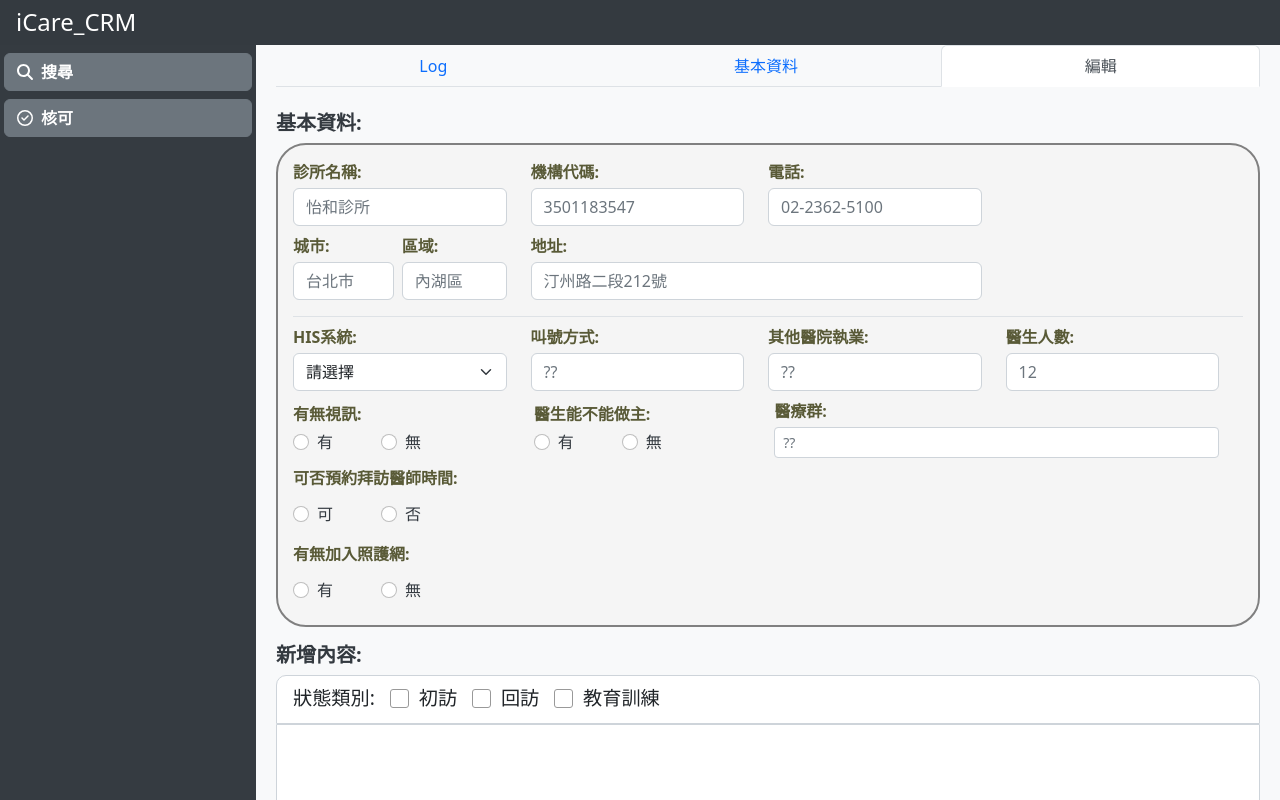
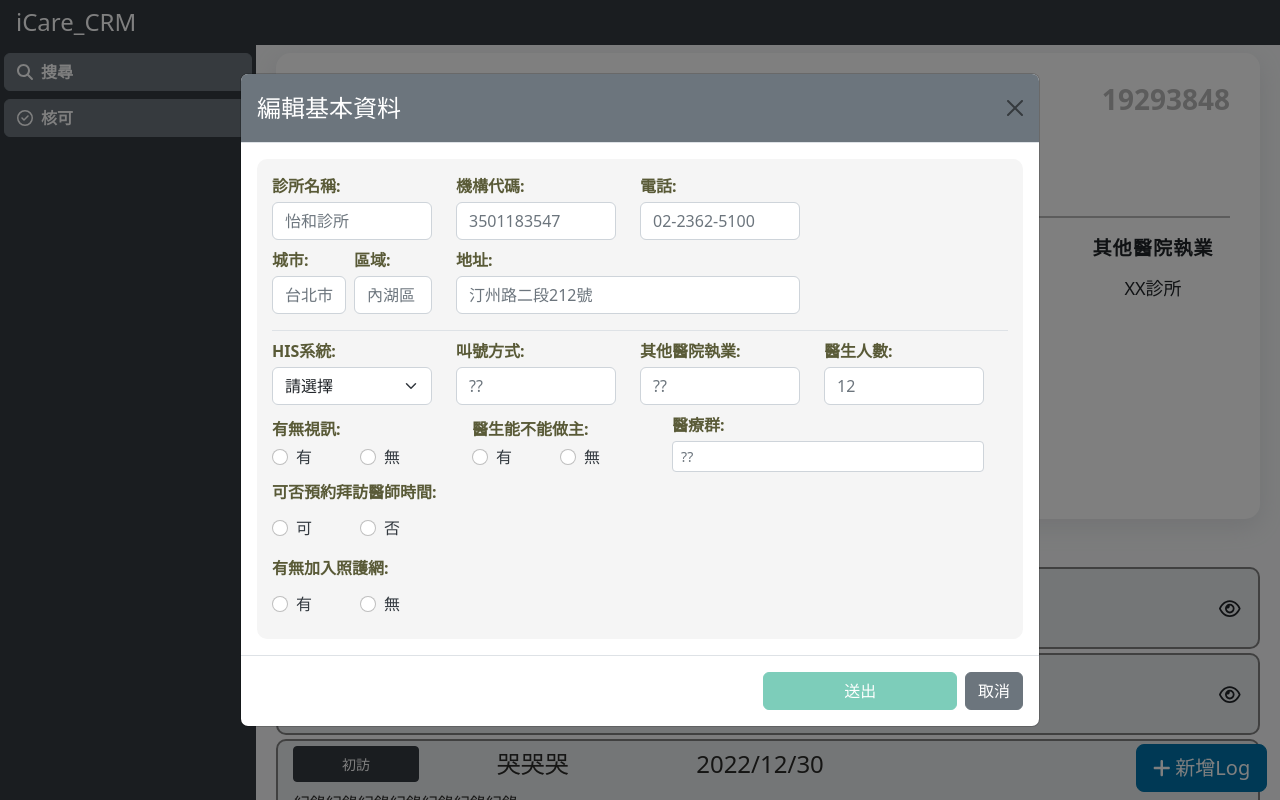
Before and after one commit to ice459pp/icare_crm, a React (Create React App) app: page /#/clinic/1 in a window 1280 px wide. Both pictures are taken after a click on the button "編輯". Built offline with nearby package versions, Linux system fonts and the light colour scheme.

Commit message:
inform finish

```diff
--- a/src/component/home/clinic-detail.js
+++ b/src/component/home/clinic-detail.js
@@ -1,4 +1,4 @@
-import React, { Fragment } from "react";
+import React, { Fragment, useState } from "react";
 import { FontAwesomeIcon } from "@fortawesome/react-fontawesome";
 // import Search from "../component/home/search";
 import { useParams } from "react-router-dom";
@@ -6,7 +6,12 @@ import Tab from "react-bootstrap/Tab";
 import Tabs from "react-bootstrap/Tabs";
 // import ClinicDetail from "../component/home/clinic-list"
 import ClinicDetailLog from "./clinicDetail-log";
-import ClinicInformation from "./clinicInformation";
+import Modal_ClinicInformation from "./inform/Modal_ClinicInformation";
+import Button from "react-bootstrap/Button";
+import Modal from "react-bootstrap/Modal";
+import HomeIcon from "../icon/Home_icon";
+import PhoneIcon from "../icon/Phone_icon";
+import Modal_AddLog from "./log/modal_addLog";
 let arrayLog = [
   {
     id: "qwdqwqwde",
@@ -29,106 +34,161 @@ let arrayLog = [
     name: "sdssaf",
   },
 ];
-const style = {
-  height: `300px`,
-};
+
 const ClinicDetail = () => {
   // ClinicDetail13
   let params = useParams();
+  const [informModalShow, setInformModalShow] = useState(false);
 
+  const handleInformModaClose = () => setInformModalShow(false);
+  const handleInformModaShow = () => setInformModalShow(true);
+  const [logModalShow, setLogModalShow] = useState(false);
+
+  const handleLOGModalClose = () => setLogModalShow(false);
+  const handleLOGModalShow = () => setLogModalShow(true);
   return (
     <Fragment>
       <div className="w-100 padding-RWD">
-        <Tabs
-          defaultActiveKey="profile"
-          id="fill-tab-example"
-          className="mb-3"
-          fill
+        <div className="py-2 w-100">
+          {/* <div className="h5 text-dark fw-bolder">基本資料:</div> */}
+          <div className="w-100 bg-white  inform">
+            <section className="clinicName">
+              <div className="h3 fw-bolder  text-primary">愛管家診所</div>
+              <div className="h3 fw-bolder code">19293848</div>
+            </section>
+            <section className="d-flex align-items-center mt-1">
+              <div className="h5   text-dark">
+                <HomeIcon></HomeIcon>
+              </div>
+              <div className="h5  ps-3 code">台北市內湖區陽光街321巷</div>
+            </section>
+            <section className="d-flex align-items-center mt-1 mb-2 ">
+              <div className="h5   text-dark">
+                <PhoneIcon></PhoneIcon>
+              </div>
+              <div className="h5  ps-3 text-info">0912345678</div>
+            </section>
+            <div className="line"></div>
+            <section className=" card">
+              <div className="card-item">
+                <div className="card-item-title">HIS系統</div>
+                <div className="card-item-content">耀聖</div>
+              </div>
+              <div className="card-item">
+                <div className="card-item-title">有無視訊</div>
+                <div className="card-item-content text-success">有</div>
+              </div>
+              <div className="card-item">
+                <div className="card-item-title">醫師能否做主</div>
+                <div className="card-item-content text-danger">不能</div>
+              </div>
+              <div className="card-item">
+                <div className="card-item-title">醫師人數</div>
+                <div className="card-item-content">3</div>
+              </div>
+              <div className="card-item">
+                <div className="card-item-title">叫號方式</div>
+                <div className="card-item-content">線上叫號</div>
+              </div>
+              <div className="card-item">
+                <div className="card-item-title">其他醫院執業</div>
+                <div className="card-item-content">XX診所</div>
+              </div>
+            </section>
+            <section className="mt-1 table">
+              <div className="table-item">
+                <div className="table-item-title">有無加入照護網:</div>
+                <div className="table-item-content">有 dfgdsgsdfghdfgh</div>
+              </div>
+              <div className="table-item">
+                <div className="table-item-title">可否預約拜訪時間:</div>
+                <div className="table-item-content">有 dfgdsgsdfghdfgh</div>
+              </div>
+              <div className="table-item">
+                <div className="table-item-title">醫療群:</div>
+                <div className="table-item-content">有 dfgdsgsdfghdfgh</div>
+              </div>
+            </section>
+            <section className="w-100 text-center  mt-4 mb-1">
+              <Button
+                variant="success"
+                className="text-white edit_button"
+                onClick={handleInformModaShow}
               >
-          <Tab eventKey="log" title="Log">
+                編輯
+              </Button>
+            </section>
+          </div>
+        </div>
         <div className="py-2 w-100">
           <div className="h5 text-dark fw-bolder">Log:</div>
           {arrayLog.map((item) => (
             <ClinicDetailLog key={item.id}></ClinicDetailLog>
           ))}
         </div>
-          </Tab>
-          <Tab eventKey="home" title="基本資料">
-            <div className="py-2 w-100">
-              <div className="h5 text-dark fw-bolder">基本資料:</div>
-              <ClinicInformation></ClinicInformation>
       </div>
-          </Tab>
-          <Tab eventKey="profile" title="編輯">
-            <div className="py-2 w-100">
-              <div className="h5 text-dark fw-bolder">基本資料:</div>
-              <ClinicInformation></ClinicInformation>
+      <Modal
+        show={informModalShow}
+        onHide={handleInformModaClose}
+        backdrop="static"
+        keyboard={false}
+        aria-labelledby="contained-modal-title-vcenter"
+        centered
+        size="lg"
+      >
+        <Modal.Header className="bg-secondary text-white" closeButton>
+          <Modal.Title>編輯基本資料</Modal.Title>
+        </Modal.Header>
+        <Modal.Body>
+          <Modal_ClinicInformation></Modal_ClinicInformation>
+        </Modal.Body>
+        <Modal.Footer>
+          <Button
+            variant="success"
+            className="text-white w-25"
+            onClick={handleInformModaClose}
+          >
+            送出
+          </Button>
+          <Button variant="secondary" onClick={handleInformModaClose}>
+            取消
+          </Button>
+        </Modal.Footer>
+      </Modal>
+      <div className="log_button">
+        <Button variant="primary" size="lg" onClick={handleLOGModalShow}>
+          <FontAwesomeIcon icon="fa-solid fa-plus" /> 新增Log
+        </Button>{" "}
       </div>
-
-            <div className="py-2">
-              <div className="form-floating">
-                <div className="h5 text-dark fw-bolder">新增內容:</div>
-                <div className="input-group  px-2 ps-3 py-2 radio-custom inputRadio">
-                  <div className="pe-3">狀態類別:</div>
-                  <div className="form-check form-check-inline">
-                    <input
-                      className="form-check-input custom-control-input"
-                      type="radio"
-                      name="radio"
-                      id="radio1"
-                    />
-                    <label
-                      className="form-check-label custom-control-label"
-                      for="radio1"
+      <Modal
+        className="radio-custom"
+        show={logModalShow}
+        onHide={handleLOGModalClose}
+        centered
+        backdrop="static"
+        keyboard={false}
+        size="lg"
+        aria-labelledby="contained-modal-title-vcenter"
       >
-                      初訪
-                    </label>
-                  </div>
-                  <div className="form-check form-check-inline">
-                    <input
-                      className="form-check-input custom-control-input"
-                      type="radio"
-                      name="radio"
-                      id="radio2"
-                    />
-                    <label
-                      className="form-check-label custom-control-label"
-                      for="radio2"
+        <Modal.Header className="bg-secondary text-white" closeButton>
+          <Modal.Title>新增log</Modal.Title>
+        </Modal.Header>
+        <Modal.Body>
+          <Modal_AddLog></Modal_AddLog>
+        </Modal.Body>
+        <Modal.Footer>
+          <Button
+            variant="success"
+            className="text-white w-25"
+            onClick={handleLOGModalClose}
           >
-                      回訪
-                    </label>
-                  </div>
-                  <div className="form-check form-check-inline">
-                    <input
-                      className="form-check-input custom-control-input"
-                      type="radio"
-                      name="radio"
-                      id="radio2"
-                    />
-                    <label
-                      className="form-check-label custom-control-label"
-                      for="radio2"
-                    >
-                      教育訓練
-                    </label>
-                  </div>
-                </div>
-                <textarea
-                  style={style}
-                  className="form-control inputTextarea"
-                  placeholder="Leave a comment here"
-                  id="floatingTextarea2"
-                ></textarea>
-              </div>
-            </div>
-            <div className="d-flex justify-content-center w-100 py-2">
-              <button type="button" className="btn btn-primary w-25">
             送出
-              </button>
-            </div>
-          </Tab>
-        </Tabs>
-      </div>
+          </Button>
+          <Button variant="secondary" onClick={handleLOGModalClose}>
+            取消
+          </Button>
+        </Modal.Footer>
+      </Modal>
     </Fragment>
   );
 
--- a/src/component/home/clinic-list-item.js
+++ b/src/component/home/clinic-list-item.js
@@ -2,7 +2,7 @@ import React, { Fragment } from "react";
 import { FontAwesomeIcon } from '@fortawesome/react-fontawesome'
 // import Search from "../component/home/search";
 // import ClinicList from "../component/home/clinic-list"
-import { useHistory, Link } from "react-router-dom";
+import { useHistory, Link, } from "react-router-dom";
 const ClinicListItem = (props) => {
     // ClinicListItem13
     let { item } = props
--- /dev/null
+++ b/src/component/home/log/modal_addLog.js
@@ -0,0 +1,69 @@
+import React, { Fragment } from "react";
+import { FontAwesomeIcon } from "@fortawesome/react-fontawesome";
+import { useHistory, Link } from "react-router-dom";
+import { Button, Modal, Form } from "react-bootstrap";
+const modalAddLog = (props) => {
+  const style = {
+    height: `300px`,
+  };
+  return (
+    <Fragment>
+      <div className="py-2">
+        <div className="form-floating">
+          <div className="input-group  px-2 ps-3 py-2 radio-custom inputRadio">
+            <div className="pe-3">狀態類別:</div>
+            <div className="form-check form-check-inline">
+              <input
+                className="form-check-input custom-control-input"
+                type="radio"
+                name="radio"
+                id="radio1"
+              />
+              <label
+                className="form-check-label custom-control-label"
+                for="radio1"
+              >
+                初訪
+              </label>
+            </div>
+            <div className="form-check form-check-inline">
+              <input
+                className="form-check-input custom-control-input"
+                type="radio"
+                name="radio"
+                id="radio2"
+              />
+              <label
+                className="form-check-label custom-control-label"
+                for="radio2"
+              >
+                回訪
+              </label>
+            </div>
+            <div className="form-check form-check-inline">
+              <input
+                className="form-check-input custom-control-input"
+                type="radio"
+                name="radio"
+                id="radio2"
+              />
+              <label
+                className="form-check-label custom-control-label"
+                for="radio2"
+              >
+                教育訓練
+              </label>
+            </div>
+          </div>
+          <textarea
+            style={style}
+            className="form-control inputTextarea"
+            placeholder="Leave a comment here"
+            id="floatingTextarea2"
+          ></textarea>
+        </div>
+      </div>
+    </Fragment>
+  );
+};
+export default modalAddLog;
--- /dev/null
+++ b/src/component/icon/Home_icon.js
@@ -0,0 +1,17 @@
+const HomeIcon = () => {
+  return (
+    <svg
+      width="30"
+      height="30"
+      viewBox="0 0 24 24"
+      fill="none"
+      xmlns="http://www.w3.org/2000/svg"
+    >
+      <path
+        d="M12 2.09961L1 12H4V21H11V15H13V21H20V12H23L12 2.09961ZM12 4.79102L18 10.1914V11V19H15V13H9V19H6V10.1914L12 4.79102Z"
+        fill="black"
+      />
+    </svg>
+  );
+};
+export default HomeIcon;
--- /dev/null
+++ b/src/component/icon/Phone_icon.js
@@ -0,0 +1,20 @@
+const PhoneIcon = () => {
+  return (
+    <svg
+      width="30"
+      height="30"
+      viewBox="0 0 24 24"
+      fill="none"
+      xmlns="http://www.w3.org/2000/svg"
+    >
+      <path
+        d="M22.0004 16.92V19.92C22.0016 20.1985 21.9445 20.4741 21.8329 20.7293C21.7214 20.9845 21.5577 21.2136 21.3525 21.4018C21.1473 21.5901 20.905 21.7335 20.6412 21.8227C20.3773 21.9119 20.0978 21.945 19.8204 21.92C16.7433 21.5856 13.7874 20.5341 11.1904 18.85C8.77425 17.3146 6.72576 15.2661 5.19042 12.85C3.5004 10.2412 2.44866 7.27097 2.12042 4.17997C2.09543 3.90344 2.1283 3.62474 2.21692 3.3616C2.30555 3.09846 2.44799 2.85666 2.63519 2.6516C2.82238 2.44653 3.05023 2.28268 3.30421 2.1705C3.5582 2.05831 3.83276 2.00024 4.11042 1.99997H7.11042C7.59573 1.9952 8.06621 2.16705 8.43418 2.48351C8.80215 2.79996 9.0425 3.23942 9.11042 3.71997C9.23704 4.68004 9.47187 5.6227 9.81042 6.52997C9.94497 6.8879 9.97408 7.27689 9.89433 7.65086C9.81457 8.02482 9.62928 8.36809 9.36042 8.63998L8.09042 9.90997C9.51398 12.4135 11.5869 14.4864 14.0904 15.91L15.3604 14.64C15.6323 14.3711 15.9756 14.1858 16.3495 14.1061C16.7235 14.0263 17.1125 14.0554 17.4704 14.19C18.3777 14.5285 19.3204 14.7634 20.2804 14.89C20.7662 14.9585 21.2098 15.2032 21.527 15.5775C21.8441 15.9518 22.0126 16.4296 22.0004 16.92Z"
+        stroke="black"
+        stroke-width="2"
+        stroke-linecap="round"
+        stroke-linejoin="round"
+      />
+    </svg>
+  );
+};
+export default PhoneIcon;
--- a/src/scss/_clinicDetail.scss
+++ b/src/scss/_clinicDetail.scss
@@ -26,9 +26,9 @@
   }
 }
 .basicInform {
-  border: 2px solid gray;
+  // border: 2px solid gray;
   padding: 15px;
-  border-radius: 30px;
+  border-radius: 10px;
   background: whitesmoke;
 
   .form-check {
@@ -200,10 +200,10 @@
 
       .CareNetwork {
         width: 100%;
-
+        flex-direction: column;
+        align-items: flex-start;
+        justify-content: space-around;
         @media (max-width: 996px) {
-          flex-direction: column;
-          align-items: flex-start;
           border-radius: 10px;
         }
       }
@@ -284,56 +284,34 @@
     }
     .radio-custom {
       width: 50%;
-
-      // font-size: 1.5rem;
       @media (max-width: 996px) {
         width: 100%;
-        // font-size: 1rem;
       }
     }
-    // .w-25 {
-    //   @media (max-width: 996px) {
-    //     width: auto !important;
-    //     // padding: 0;
-    //     // padding-top: 10px;
-    //     padding-left: 1rem;
-    //   }
-    //   @media (max-width: 576px) {
-    //     width: auto !important;
-    //     padding: 0;
-    //     padding-top: 10px;
-    //     padding-left: 1rem;
-    //   }
-    // }
   }
 }
 .radio-custom {
-  // width: 50%;
   @media (max-width: 996px) {
     width: 100%;
-    // font-size: medium;
-    // font-size: 1rem;
   }
   &.inputRadio {
     font-size: larger;
     background-color: white;
     border: 1px solid #ced4da;
-    border-radius: 10px 10px 0 0;
+    border-radius: 10px;
+    margin-bottom: 1rem;
     @media (max-width: 996px) {
-      // width: 100%;
       font-size: medium;
-      // font-size: 1rem;
     }
   }
-
-  //   font-size: 1.5rem;
 }
 textarea {
   &.form-control {
     padding: 0.75rem !important;
 
     &.inputTextarea {
-      border-radius: 0 0 10px 10px;
+      // border-radius: 0 0 10px 10px;
+      border-radius: 10px;
       &:focus {
         outline: none;
         box-shadow: none;
@@ -343,9 +321,129 @@ textarea {
     }
   }
 }
-// .w-25 {
-//   @media (max-width: 996px) {
-//     width: auto !important;
-//     padding-left: 1rem;
-//   }
-// }
+.inform {
+  border-radius: 15px;
+  padding: 30px 30px;
+  box-shadow: rgba(149, 157, 165, 0.2) 0px 8px 24px;
+  @media (max-width: 576px) {
+    padding: 15px;
+  }
+  section {
+    &.clinicName {
+      display: flex;
+      justify-content: space-between;
+      align-items: center;
+
+      .code {
+        color: #b9b9b9;
+      }
+    }
+    .icon {
+      min-width: 24px;
+    }
+    &.card {
+      display: flex;
+      flex-direction: row;
+      justify-content: space-between;
+      align-items: center;
+      width: 100%;
+      border: none;
+      flex-wrap: wrap;
+      overflow: hidden;
+      min-height: 60px;
+      margin: 1rem 0;
+      @media (max-width: 576px) {
+        margin: 0;
+      }
+
+      .card-item {
+        display: flex;
+        flex-direction: column;
+        align-items: center;
+        width: calc(100% / 6);
+        @media (max-width: 996px) {
+          width: calc(100% / 3);
+        }
+        @media (max-width: 576px) {
+          width: calc(100% / 1);
+          align-items: flex-start;
+          margin: 0.5rem 0;
+          // margin-top: 1rem;
+          border-bottom: #b9b9b9 1px solid;
+        }
+        .card-item-title {
+          font-weight: bold;
+          font-size: larger;
+          letter-spacing: 1px;
+        }
+        .card-item-content {
+          font-size: large;
+          margin-top: 0.75rem;
+          @media (max-width: 996px) {
+            margin: 0.25rem 0 1.5rem 0;
+          }
+          @media (max-width: 576px) {
+            margin: 0.25rem 0 0.25rem 0;
+          }
+        }
+      }
+    }
+    &.table {
+      .table-item {
+        display: flex;
+        align-items: center;
+        flex-wrap: wrap;
+        padding: 0.5rem 0 0 0;
+        @media (max-width: 576px) {
+          flex-direction: column;
+          align-items: flex-start;
+          border-bottom: 1px solid #b9b9b9;
+        }
+        .table-item-title {
+          font-weight: bold;
+          letter-spacing: 1px;
+          font-size: large;
+          min-width: 200px;
+        }
+        .table-item-content {
+          font-size: medium;
+          padding-left: 1rem;
+          @media (max-width: 576px) {
+            flex-direction: column;
+            align-items: flex-start;
+            padding: 7.5px 0;
+          }
+        }
+      }
+    }
+  }
+  .line {
+    height: 2px;
+    width: 100%;
+    background-color: #b9b9b9;
+  }
+  .edit_button {
+    width: 50%;
+    text-align: center;
+    border-radius: 50px;
+    box-shadow: rgba(0, 0, 0, 0.24) 0px 3px 8px;
+  }
+}
+.log_button {
+  // font-size: larger;
+  // font-weight: 900;
+  position: absolute;
+  bottom: 1%;
+  right: 1%;
+
+  .log_button-addLogModal {
+    width: 500px;
+    height: 500px;
+    text-align: center;
+    font-size: x-large;
+    font-weight: 900;
+    border-radius: 50%;
+    color: white;
+    background: #00bfff;
+  }
+}
--- a/src/scss/_variable.scss
+++ b/src/scss/_variable.scss
@@ -36,15 +36,15 @@ $grays: (
 // fusv-enable
 
 // scss-docs-start color-variables
-$blue:    #0d6efd !default;
+$blue:    #0073AA !default;
 $indigo:  #6610f2 !default;
 $purple:  #6f42c1 !default;
 $pink:    #d63384 !default;
-$red:     #dc3545 !default;
+$red:     #FCA4A4 !default;
 $orange:  #fd7e14 !default;
-$yellow:  #ffc107 !default;
-$green:   #198754 !default;
-$teal:    #20c997 !default;
+$yellow:  #C9BE85 !default;
+$green:   #7DCDBA !default;
+$teal:    #7DCDBA !default;
 $cyan:    #0dcaf0 !default;
 // scss-docs-end color-variables
 
```
Also changed, not shown: src/component/home/inform/Modal_ClinicInformation.js (renamed from src/component/home/clinicInformation.js). Lines whose indentation alone changed are shown as unchanged.
